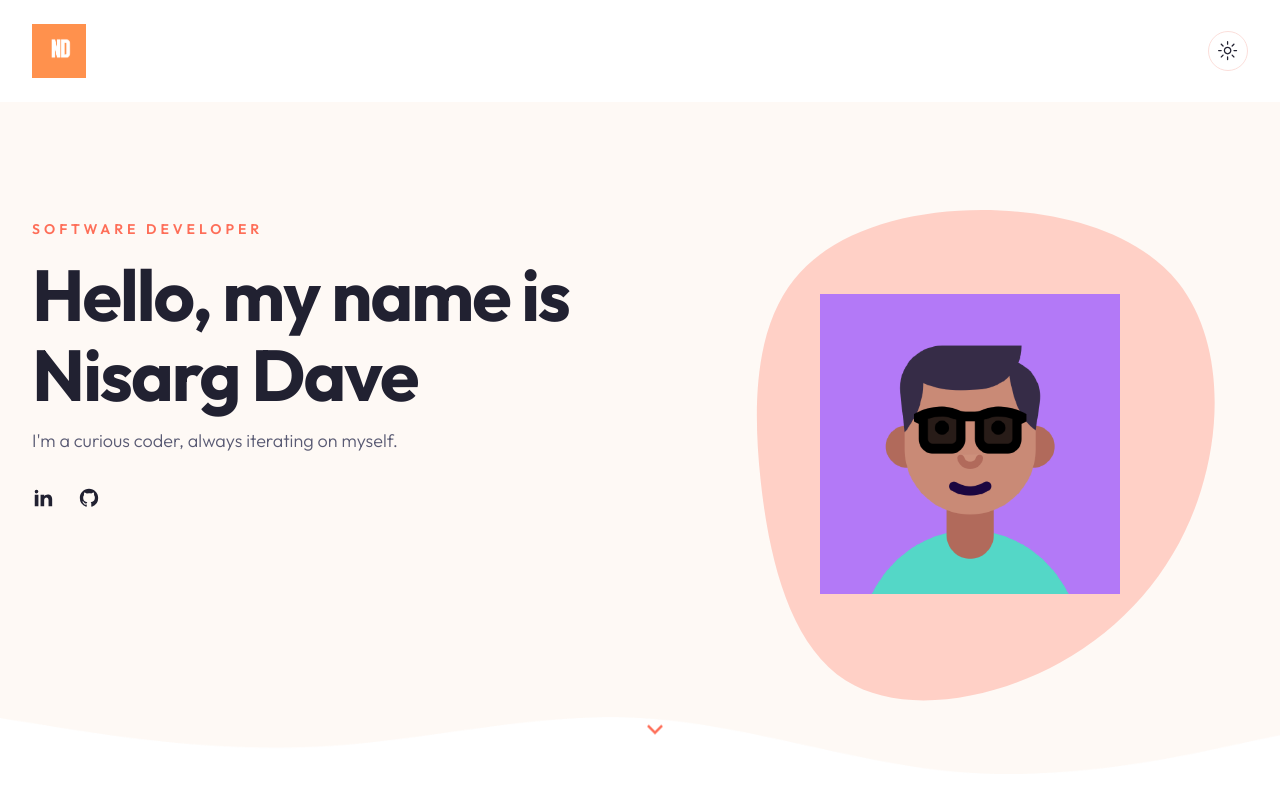
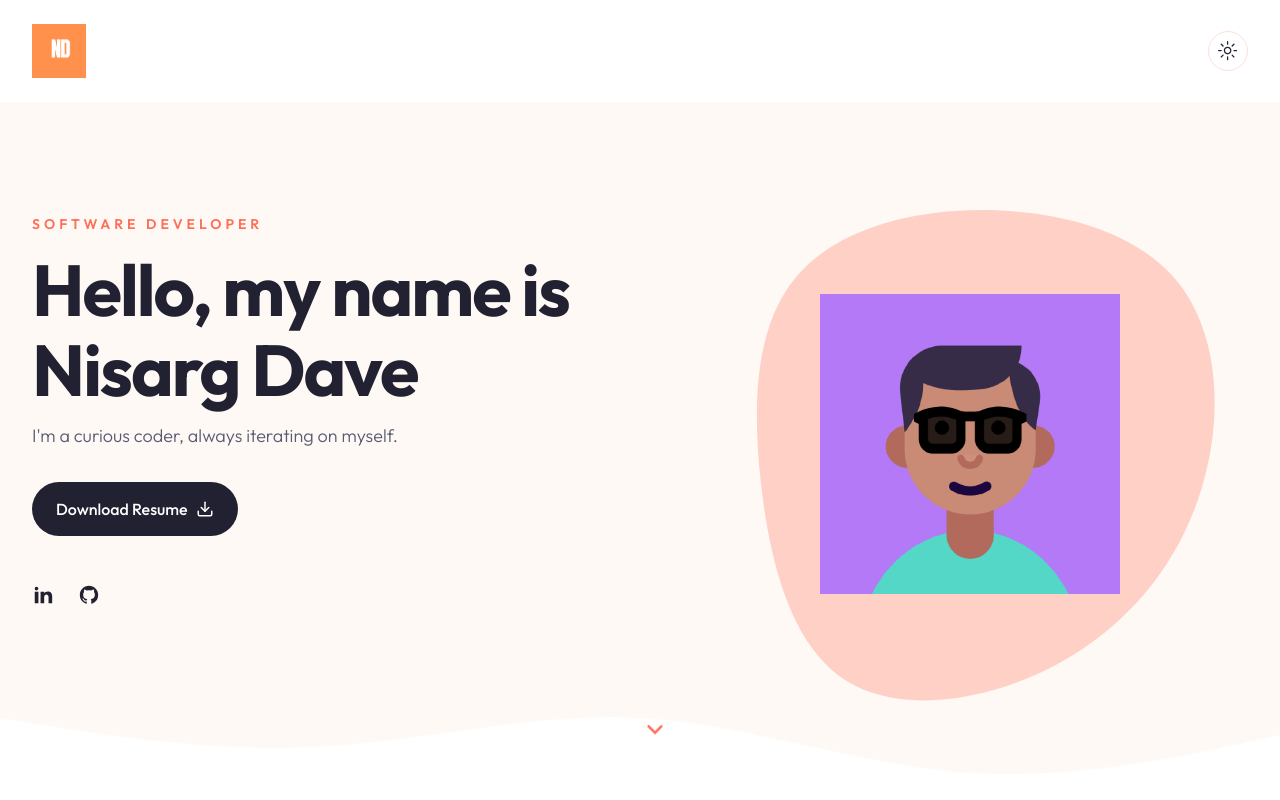
Before and after one commit to nisarg-dave/portfolio, a Next.js app: page / in a window 1280 px wide. Shown: the top 800 px of the page. Built offline with nearby package versions, Linux system fonts and the light colour scheme.

Commit message:
feat: Added resume and enabled download resume button

```diff
--- a/components/Hero.tsx
+++ b/components/Hero.tsx
@@ -19,11 +19,13 @@ function Hero() {
               I&apos;m a curious coder, always iterating on myself.
             </p>
             {/* Buttons */}
-            {/* <div className="flex flex-col gap-y-3 md:flex-row gap-x-3 mx-auto xl:mx-0 mb-12">
-              <Button variant="secondary" className="gap-x-2">
-                Download CV <Download size={18} />
-              </Button>
-            </div> */}
+            <div className="flex flex-col gap-y-3 md:flex-row gap-x-3 mx-auto xl:mx-0 mb-12">
+              <a href="/resume/Nisarg Dave Resume.pdf">
+                <Button variant="secondary" className="gap-x-2">
+                  Download Resume <Download size={18} />
+                </Button>
+              </a>
+            </div>
             {/* Socials */}
             <Socials
               containerStyles="flex gap-x-6 mx-auto xl:mx-0"
```
Also changed, not shown: 1 other file (tests, documents, lock files or other folders).
